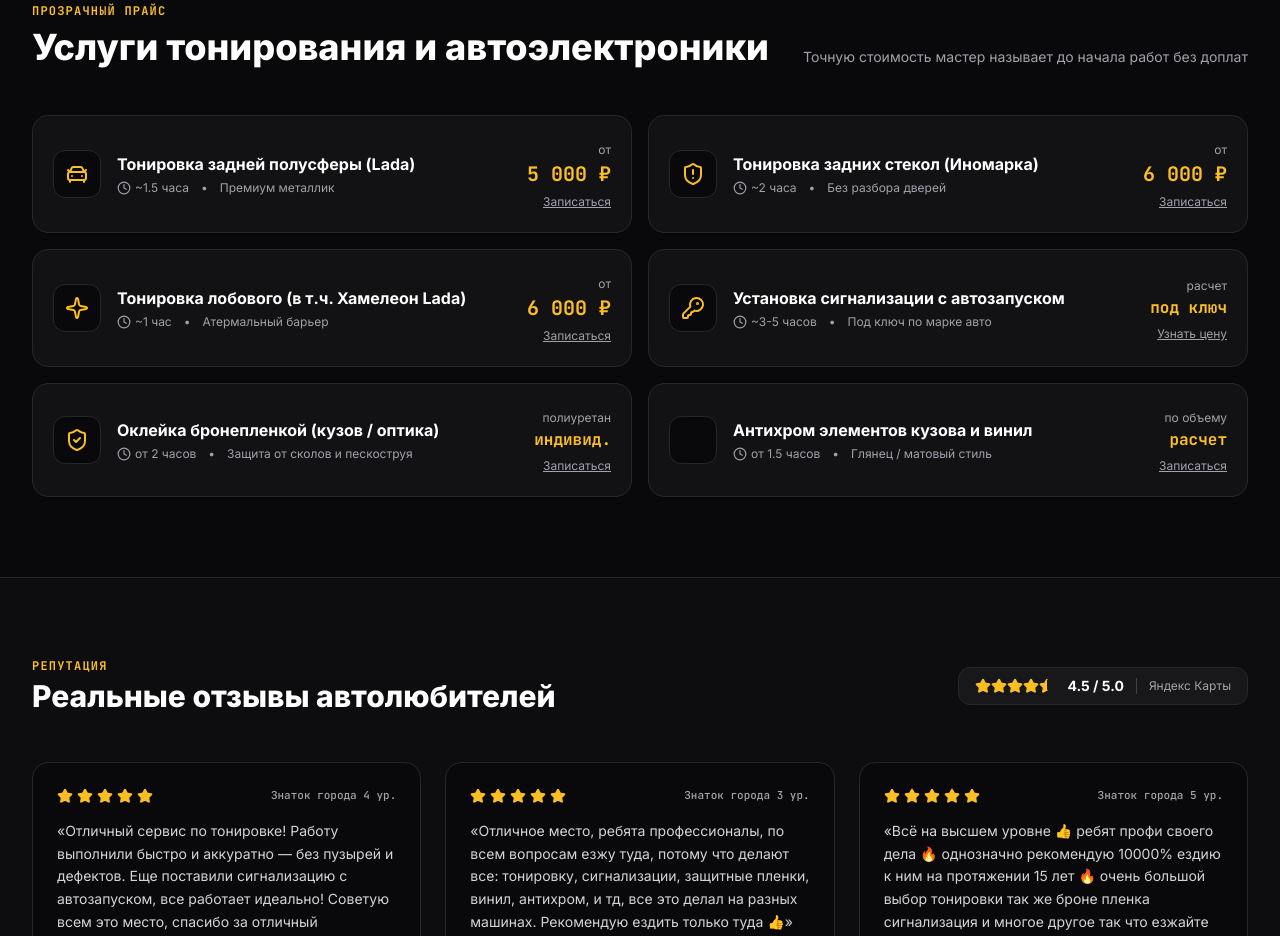
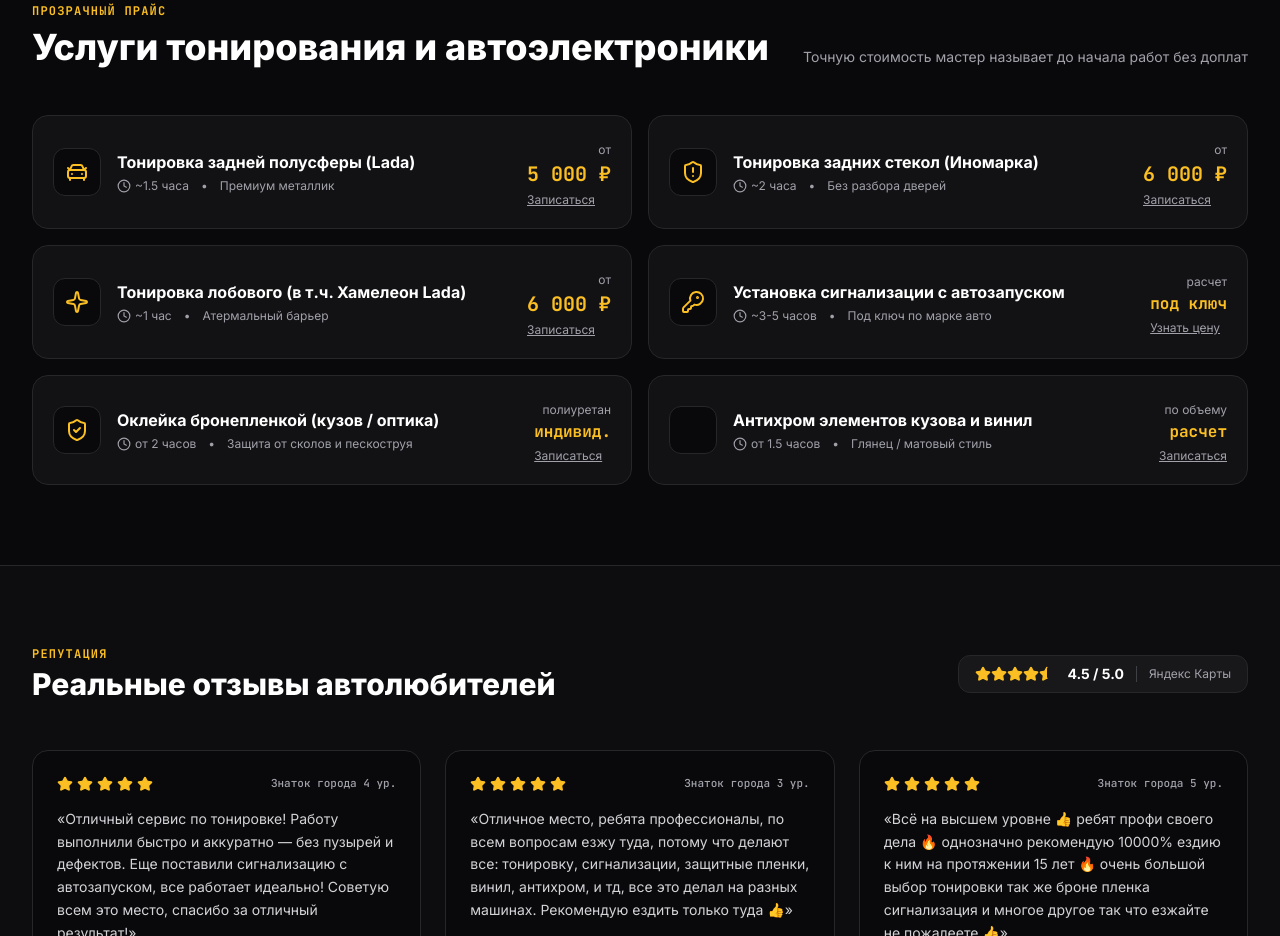
Before and after one commit to jimbo961/preview, a plain HTML site: page viraj/index.html in a window 1280 px wide. Shown: the part 1632-2568 px from the top of the page. Drawn offline with nearby package versions, Linux system fonts and the light colour scheme.

Commit message:
Update index.html

```diff
--- a/viraj/index.html
+++ b/viraj/index.html
@@ -353,10 +353,10 @@
               </div>
             </div>
           </div>
-          <div class="text-right pl-4">
+          <div class="text-right pl-4 shrink-0 whitespace-nowrap">
             <span class="text-xs text-zinc-400">от</span>
-            <div class="text-xl font-bold font-mono text-amber-400">5 000 ₽</div>
-            <button onclick="openModal('Тонировка задней полусферы Lada (от 5 000 ₽)')" class="text-xs text-zinc-400 hover:text-white underline mt-1">Записаться</button>
+            <div class="text-xl font-bold font-mono text-amber-400 whitespace-nowrap">5 000&nbsp;₽</div>
+            <button onclick="openModal('Тонировка задней полусферы Lada (от 5 000 ₽)')" class="text-xs text-zinc-400 hover:text-white underline mt-1 block">Записаться</button>
           </div>
         </div>
 
@@ -375,10 +375,10 @@
               </div>
             </div>
           </div>
-          <div class="text-right pl-4">
+          <div class="text-right pl-4 shrink-0 whitespace-nowrap">
             <span class="text-xs text-zinc-400">от</span>
-            <div class="text-xl font-bold font-mono text-amber-400">6 000 ₽</div>
-            <button onclick="openModal('Тонировка задних стекол Иномарка (от 6 000 ₽)')" class="text-xs text-zinc-400 hover:text-white underline mt-1">Записаться</button>
+            <div class="text-xl font-bold font-mono text-amber-400 whitespace-nowrap">6 000&nbsp;₽</div>
+            <button onclick="openModal('Тонировка задних стекол Иномарка (от 6 000 ₽)')" class="text-xs text-zinc-400 hover:text-white underline mt-1 block">Записаться</button>
           </div>
         </div>
 
@@ -397,10 +397,10 @@
               </div>
             </div>
           </div>
-          <div class="text-right pl-4">
+          <div class="text-right pl-4 shrink-0 whitespace-nowrap">
             <span class="text-xs text-zinc-400">от</span>
-            <div class="text-xl font-bold font-mono text-amber-400">6 000 ₽</div>
-            <button onclick="openModal('Тонировка лобового / Хамелеон (от 6 000 ₽)')" class="text-xs text-zinc-400 hover:text-white underline mt-1">Записаться</button>
+            <div class="text-xl font-bold font-mono text-amber-400 whitespace-nowrap">6 000&nbsp;₽</div>
+            <button onclick="openModal('Тонировка лобового / Хамелеон (от 6 000 ₽)')" class="text-xs text-zinc-400 hover:text-white underline mt-1 block">Записаться</button>
           </div>
         </div>
 
@@ -419,10 +419,10 @@
               </div>
             </div>
           </div>
-          <div class="text-right pl-4">
+          <div class="text-right pl-4 shrink-0 whitespace-nowrap">
             <span class="text-xs text-zinc-400">расчет</span>
-            <div class="text-base font-bold font-mono text-amber-400">под ключ</div>
-            <button onclick="openModal('Установка автосигнализации с автозапуском')" class="text-xs text-zinc-400 hover:text-white underline mt-1">Узнать цену</button>
+            <div class="text-base font-bold font-mono text-amber-400 whitespace-nowrap">под ключ</div>
+            <button onclick="openModal('Установка автосигнализации с автозапуском')" class="text-xs text-zinc-400 hover:text-white underline mt-1 block">Узнать цену</button>
           </div>
         </div>
 
@@ -441,10 +441,10 @@
               </div>
             </div>
           </div>
-          <div class="text-right pl-4">
+          <div class="text-right pl-4 shrink-0 whitespace-nowrap">
             <span class="text-xs text-zinc-400">полиуретан</span>
-            <div class="text-base font-bold font-mono text-amber-400">индивид.</div>
-            <button onclick="openModal('Бронирование кузова / фар пленкой')" class="text-xs text-zinc-400 hover:text-white underline mt-1">Записаться</button>
+            <div class="text-base font-bold font-mono text-amber-400 whitespace-nowrap">индивид.</div>
+            <button onclick="openModal('Бронирование кузова / фар пленкой')" class="text-xs text-zinc-400 hover:text-white underline mt-1 block">Записаться</button>
           </div>
         </div>
 
@@ -463,10 +463,10 @@
               </div>
             </div>
           </div>
-          <div class="text-right pl-4">
+          <div class="text-right pl-4 shrink-0 whitespace-nowrap">
             <span class="text-xs text-zinc-400">по объему</span>
-            <div class="text-base font-bold font-mono text-amber-400">расчет</div>
-            <button onclick="openModal('Антихром и стайлинг винилом')" class="text-xs text-zinc-400 hover:text-white underline mt-1">Записаться</button>
+            <div class="text-base font-bold font-mono text-amber-400 whitespace-nowrap">расчет</div>
+            <button onclick="openModal('Антихром и стайлинг винилом')" class="text-xs text-zinc-400 hover:text-white underline mt-1 block">Записаться</button>
           </div>
         </div>
 
```
